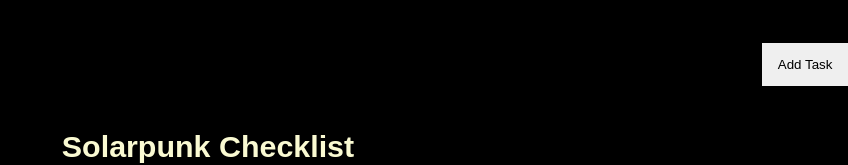
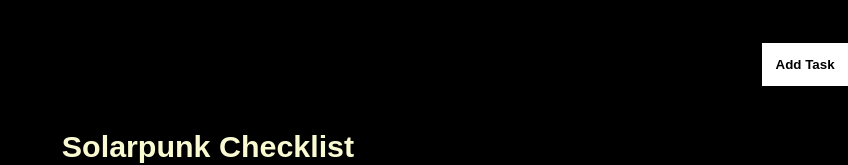
Before and after one commit to christianmbonet/ourfuture, a React (Create React App) app in the folder client/: page / in a window 1280 px wide. Shown: the top 165 px of the page, without its empty margins (432-1280 px from the left). Built offline with nearby package versions, Linux system fonts and the light colour scheme; no server answers; the HTML template or start-up script is replaced by a standard one.

Commit message:
css edits

```diff
--- a/client/src/App.scss
+++ b/client/src/App.scss
@@ -54,6 +54,9 @@ button {
     display: flex;
     margin: 0;
     font-weight: 500;
+    background-color: white;
+    color: black;
+    font-weight: bold;
 }
 
 .editButton {
```
